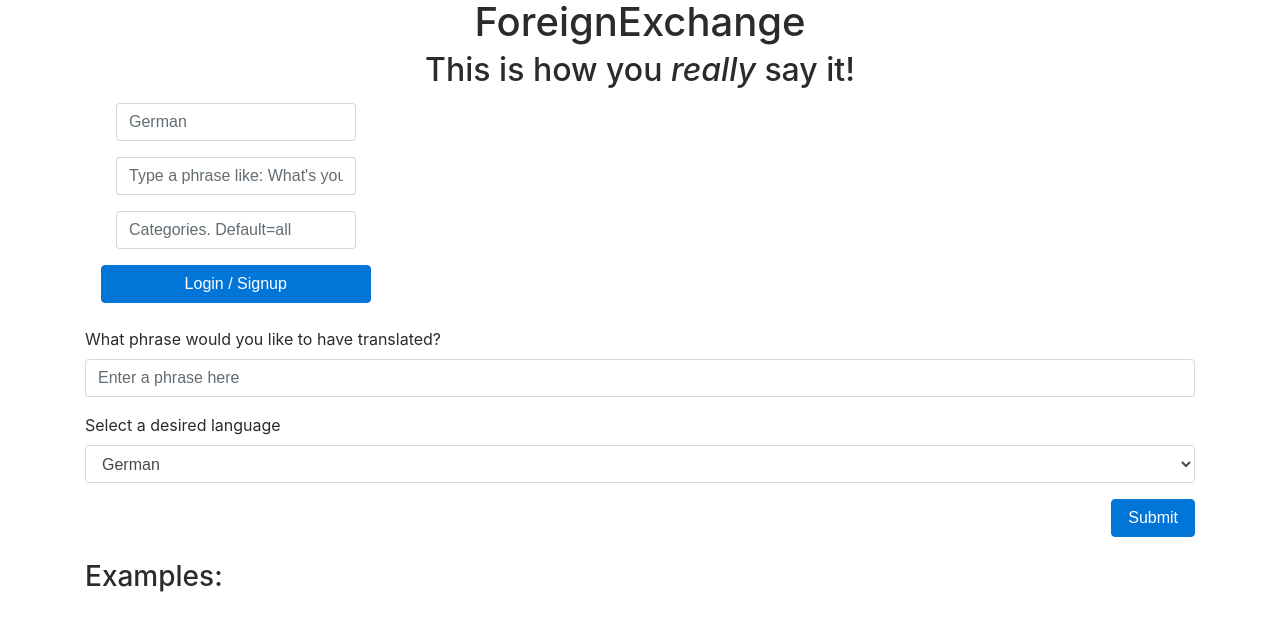
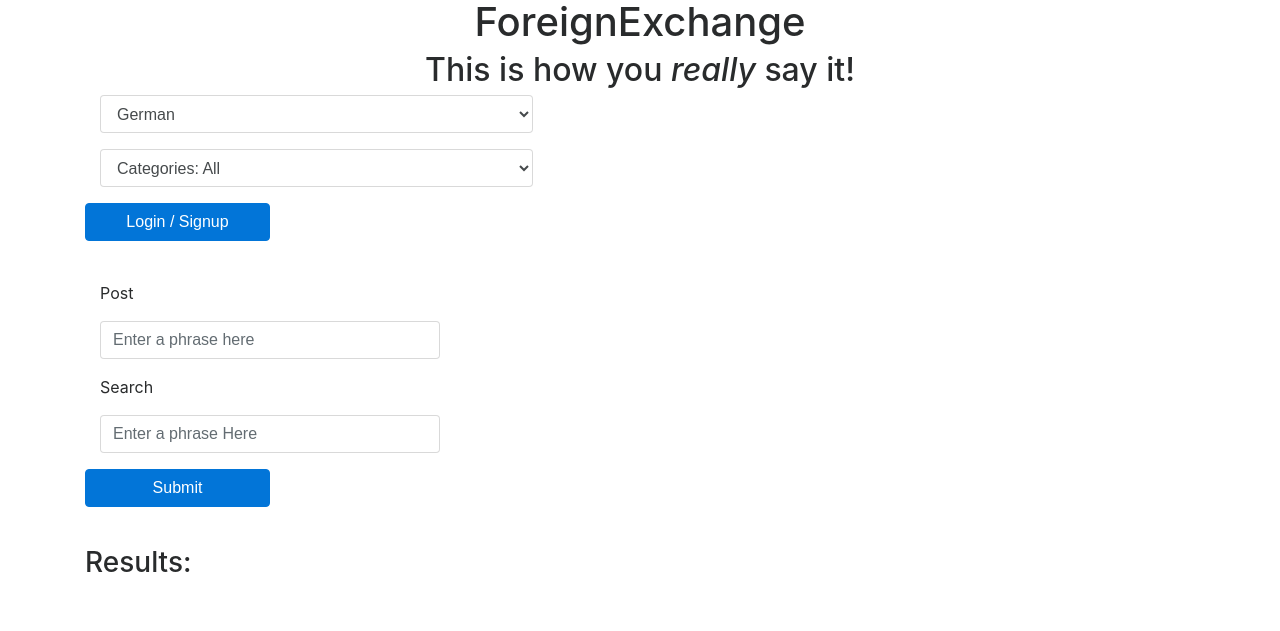
Before and after one commit to sweedishhfish04/project_2, a Node server app: page / in a window 1280 px wide. Shown: the top 631 px of the page. Run offline with Node 20, Linux system fonts and the light colour scheme; data that the repository does not hold is empty; some libraries are stand-ins or nearby versions.

Commit message:
front end cleanup 2

```diff
--- a/views/index.handlebars
+++ b/views/index.handlebars
@@ -5,32 +5,13 @@
 
         <!--<h1>{{msg}}</h1>-->
         <h1 class="col-12 text-center">ForeignExchange</h1>
-        <h2 class="text-center">This is how you <em>really</em> say it!</h2>
-        <nav class="navbar">
-          <div class="form-group col-3">
-            <input type="text" id="languageForm" class="form-control" placeholder="German">
+        <h2 class="text-center col-12">This is how you <em>really</em> say it!</h2>
       </div>
-          <div class="form-group col-3">
-            <input type="text" id="searchForm" class="form-control" placeholder="Type a phrase like: What's your favorite movie?">
-          </div>
-          <div class="form-group col-3">
-            <input type="text" id="catForm" class="form-control" placeholder="Categories. Default=all">
-          </div>
-          <button type="button" class="form-group btn btn-primary col-3">
-            Login / Signup
-          </button>
-
-        </nav>
-
-        <form class="clearfix mb-4" action="POST">
-
-          <div class="form-group">
-            <label for="engBaseField">What phrase would you like to have translated?</label>
-            <input type="text" id="engBaseField" class="form-control" aria-describedby="engBaseField" placeholder="Enter a phrase here">
     </div>
 
-          <div class="form-group">
-            <label for="foreignLangSub">Select a desired language</label>
+    <div class="row">
+      <form class="clearfix mb-4 col-12 form-row align-items-center">
+        <div class="form-group col-5">
           <select class="form-control" id="foreignLangSub">
             <option>German</option>
 
@@ -42,10 +23,43 @@
           </select>
         </div>
 
-          <button id="submit" class="btn btn-primary float-right">Submit</button>
+        <div class="form-group col-5">
+          <select class="form-control" id="catForm">
+            <option>Categories: All</option>
+            <!--Additional Category Options-->
+          </select>
+        </div>
+
+        <button type="button" class="form-group btn btn-primary col-2">
+          Login / Signup
+        </button>
       </form>
+    </div>
 
-        <h3>Examples:</h3>
+    <div class="row">
+      <form class="clearfix mb-4 col-12 form-row align-items-center" action="POST">
+
+        <div class="form-group col-1">
+          Post
+        </div>
+
+        <div class="form-group col-4">
+          <input type="text" id="engBaseField" class="form-control" aria-describedby="engBaseField" placeholder="Enter a phrase here">
+        </div>
+
+        <div class="form-group col-1">
+          Search
+        </div>
+
+        <div class="form-group col-4">
+          <input type="text" id="searchForm" class="form-control" placeholder="Enter a phrase Here">
+        </div>
+
+        <button type="button" id="submit" class="form-group btn btn-primary col-2">Submit</button>
+      </form>
+    </div>
+
+    <h3>Results:</h3>
     <ul id="example-list" class="list-group">
       {{#each examples}}
       <li data-id="{{this.id}}" class="list-group-item">
```
Lines whose indentation alone changed are shown as unchanged.
